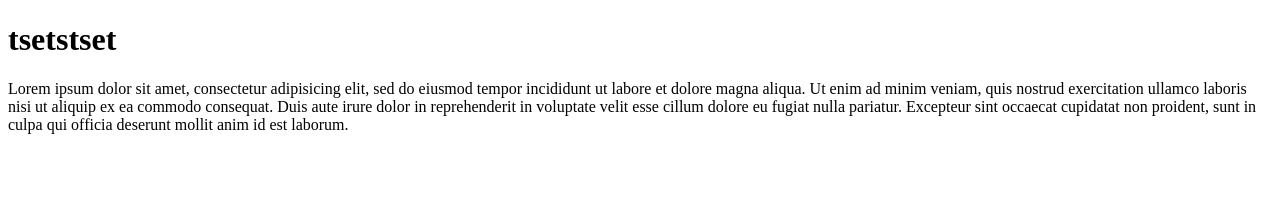
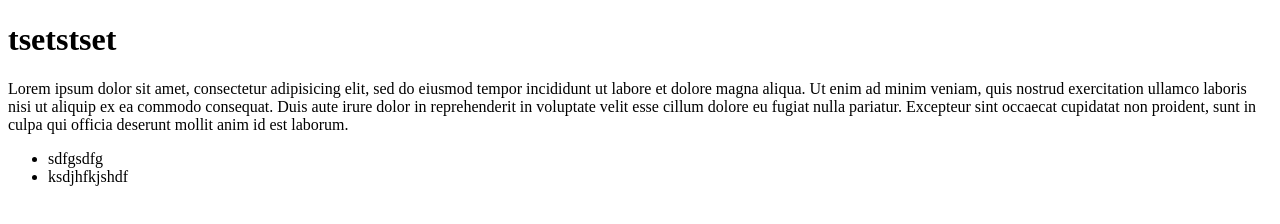
Before and after one commit to Rizalfaizin06/rizal-git-test-2, a plain HTML site: page index.html in a window 1280 px wide. Drawn offline with Linux system fonts and the light colour scheme.

Commit message:
tambah ul

```diff
--- a/index.html
+++ b/index.html
@@ -11,5 +11,9 @@
 	consequat. Duis aute irure dolor in reprehenderit in voluptate velit esse
 	cillum dolore eu fugiat nulla pariatur. Excepteur sint occaecat cupidatat non
 	proident, sunt in culpa qui officia deserunt mollit anim id est laborum.</p>
+	<ul>
+		<li>sdfgsdfg</li>
+		<li>ksdjhfkjshdf</li>
+	</ul>
 </body>
 </html>
```
